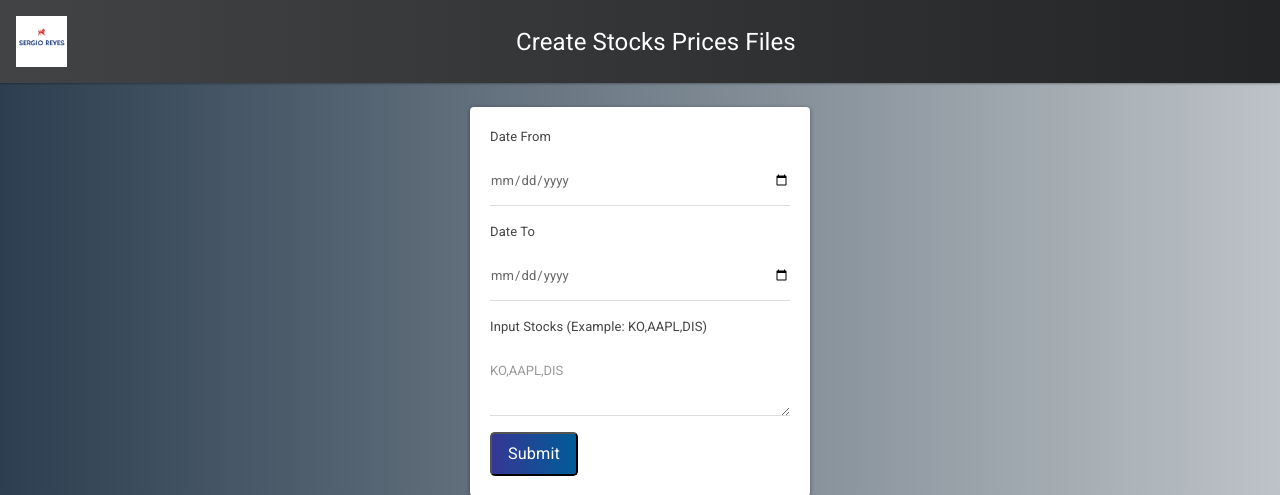
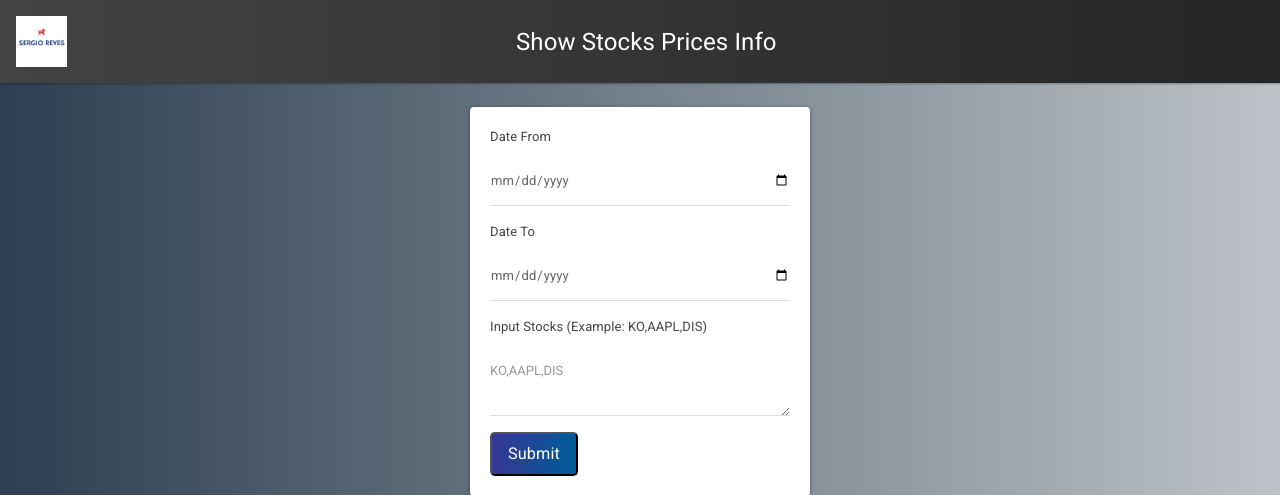
Before and after one commit to SREYES001/ShowTickerPricesHistory, a Flask app: page / in a window 1280 px wide. Shown: the top 495 px of the page. Run offline with Flask 2, Linux system fonts and the light colour scheme; some libraries are stand-ins or nearby versions.

Commit message:
first commit

```diff
--- a/templates/layout.html
+++ b/templates/layout.html
@@ -14,7 +14,7 @@
           <img style="height: 10.2%; width: 10.2%; float: left;" src="static/image/logo.png" alt="Responsive image">
         </div>
         <div class="text-center">
-         <a class="navbar-brand" href="/">Create Stocks Prices Files</a>
+         <a class="navbar-brand" href="/">Show Stocks Prices Info</a>
         </div>
         <button class="navbar-toggler" type="button" data-toggle="collapse" data-target="#navbarNavAltMarkup" aria-controls="navbarNavAltMarkup" aria-expanded="false" aria-label="Toggle navigation">
           <span class="navbar-toggler-icon"></span>
```
